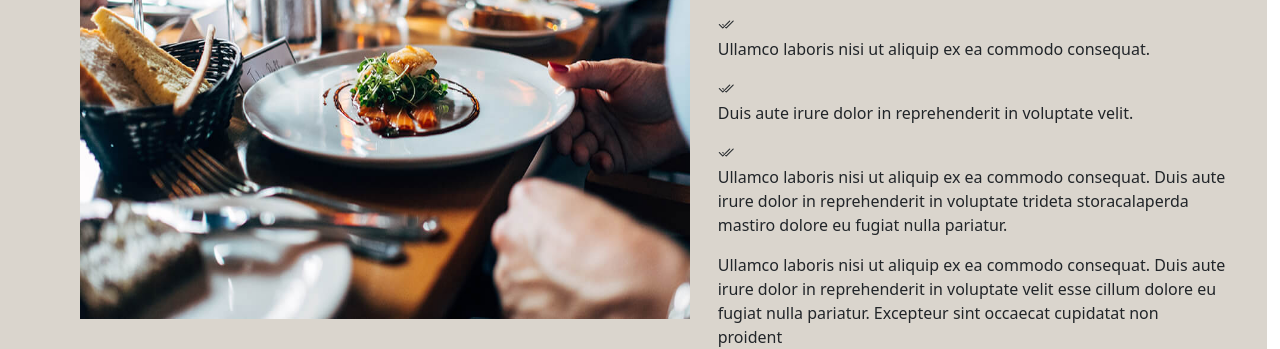
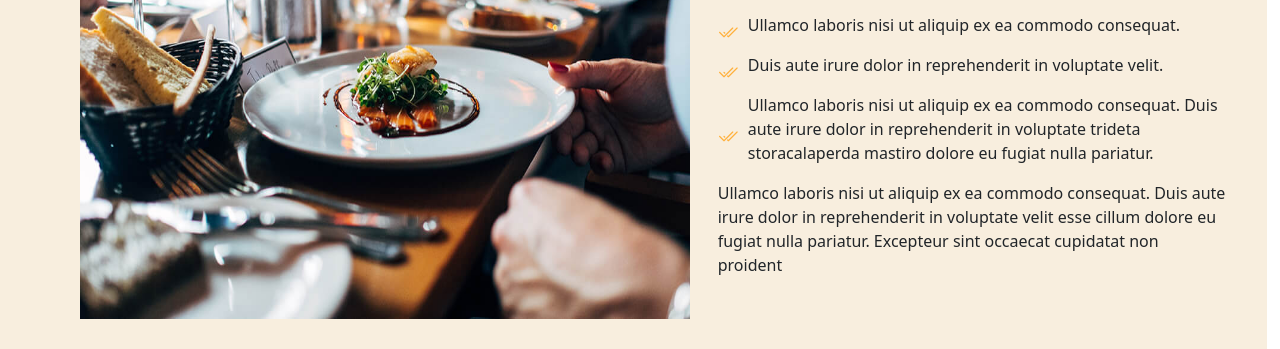
Before and after one commit to meriemjabrane1-etu-cyber/meriem_jabrane_Final_Project_HTML_CSS, a website: page index.html in a window 1280 px wide. Shown: the part 960-1309 px from the top of the page. Drawn offline with nearby package versions, Linux system fonts and the light colour scheme.

Commit message:
add aboutSection

```diff
--- a/index.html
+++ b/index.html
@@ -112,7 +112,7 @@
             <img src="./public/images/Delicious/images/about.jpg" alt="">
         </div>
         <div class="right">
-            <div class="top-text">
+            <div >
                 <h3>  Voluptatem dignissimos provident quasi corporis voluptates sit
                     assumenda.
                 </h3>
@@ -121,7 +121,7 @@
                 </p>
             </div>
 
-            <div class="mid-text">
+            <div class="list">
                 <div>
                 <i class="bi bi-check2-all"></i>
                 <p>Ullamco laboris nisi ut aliquip ex ea commodo consequat.</p>
@@ -139,7 +139,7 @@
                 </p>
                 </div>
             </div>
-            <div class="last-text">
+            <div>
                 <p>
                 Ullamco laboris nisi ut aliquip ex ea commodo consequat. Duis aute
                 irure dolor in reprehenderit in voluptate velit esse cillum dolore
--- a/src/sass/_variables.sass
+++ b/src/sass/_variables.sass
@@ -0,0 +1,4 @@
+$_yellow: rgb(255, 176, 59)
+
+// $white: #fff
+// $gray: #545454
--- a/src/sass/modules/main/_about.scss
+++ b/src/sass/modules/main/_about.scss
@@ -1,7 +1,7 @@
 .about{
     width: 99vw;
     height: 70vh;
-    background-color: rgb(218, 213, 205);
+    background-color: rgb(248, 238, 222);
     padding: 0px 40px;
     @include myDisplay(flex, none,  center, none, none);
     .left img{
@@ -14,6 +14,13 @@
         width: 50%;
         height: 90%;
     }
+    .list div{
+        @include myDisplay(flex, none,  center, none, 10px);
+        i{
+            color: $_yellow;
+            font-size: 20px;
+        }
+    }
 
 
 }
```
Also changed, not shown: public/css/app.css, 1 other file.
